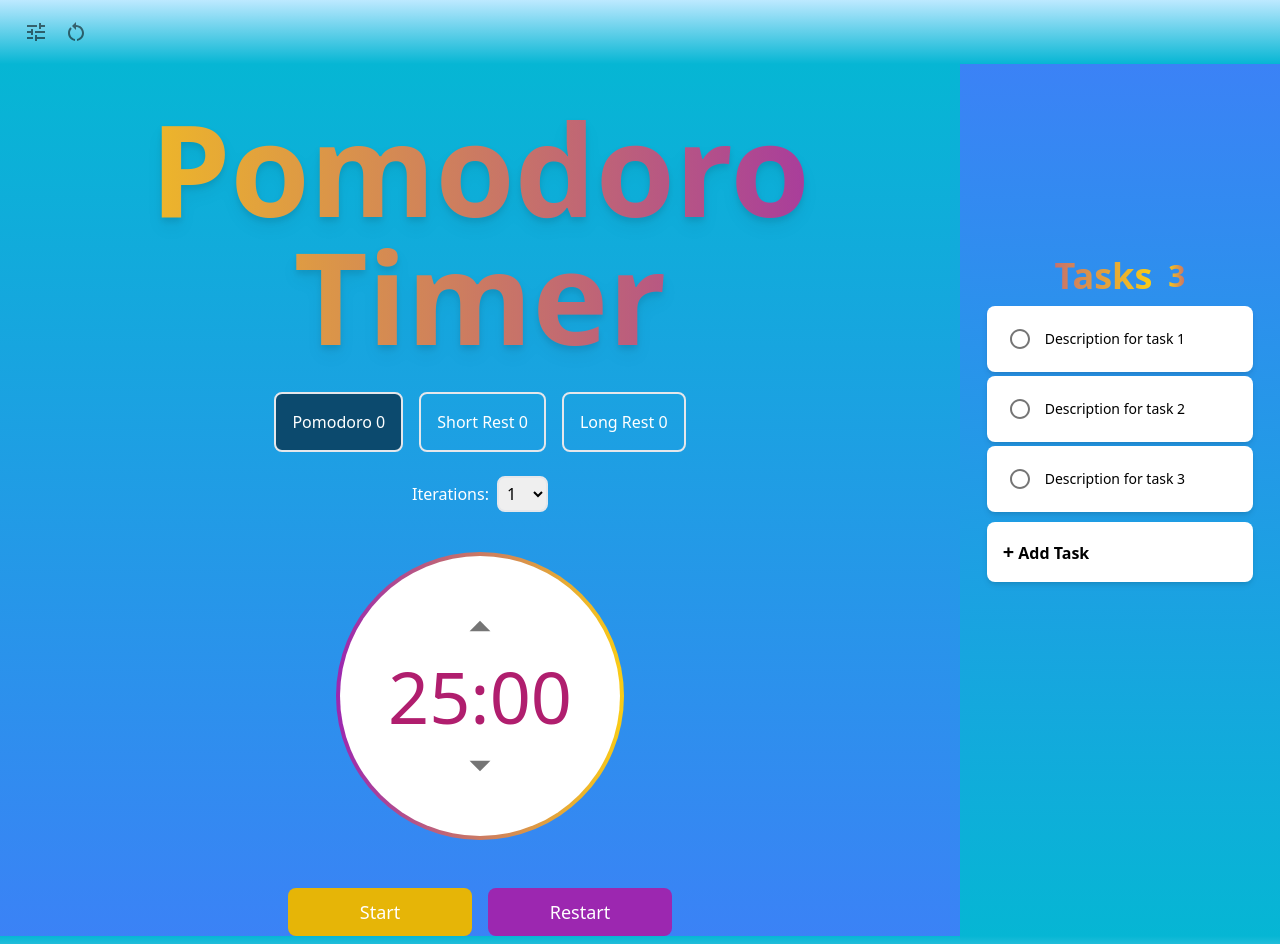
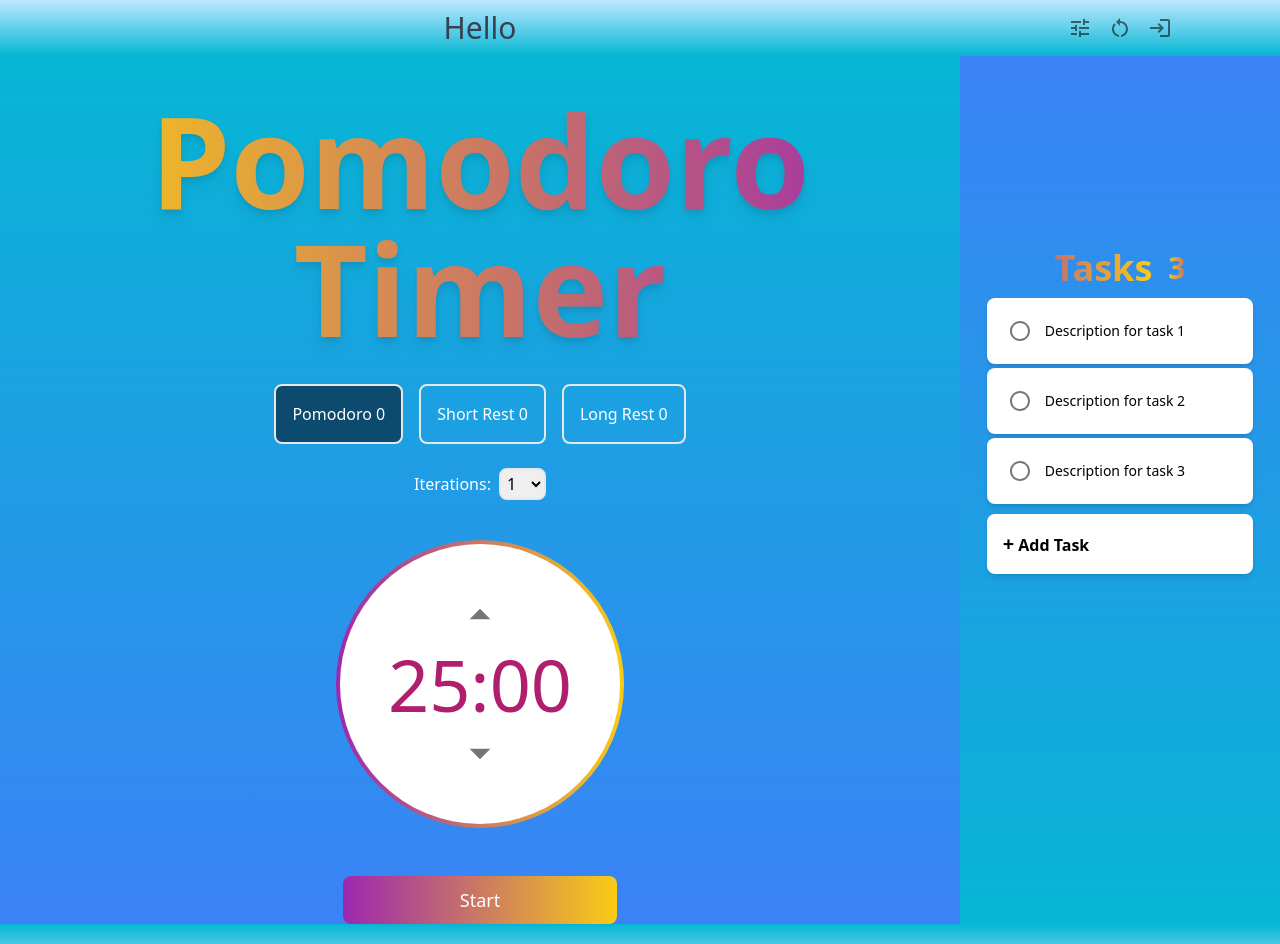
Before and after one commit to ozhayun/PomodoroTimer, a React (Create React App) app: page / in a window 1280 px wide. Shown: the top 944 px of the page. Built offline with nearby package versions, Linux system fonts and the light colour scheme.

Commit message:
Fix Navrbar

```diff
--- a/src/Components/Navbar.jsx
+++ b/src/Components/Navbar.jsx
@@ -6,7 +6,9 @@ import Tooltip from '@mui/material/Tooltip';
 
 const Navbar = ({ onCustomize, onReset }) => {
     return (
-        <div className="flex h-16 bg-gradient-to-b from-[#bde9ff] to-cyan-500 flex-row p-4 justify-center md:justify-start">
+        <div className="flex h-14 bg-gradient-to-b from-[#bde9ff] to-cyan-500 flex-row">
+            <div className='flex items-center justify-center w-3/4 text-3xl text-gray-700 font-base'>Hello</div>
+            <div className='flex justify-center w-1/4'>
                 <Tooltip title="Customize">
                     <IconButton onClick={onCustomize}>
                         <TuneIcon />
@@ -17,12 +19,13 @@ const Navbar = ({ onCustomize, onReset }) => {
                         <RestartAltIcon />
                     </IconButton>
                 </Tooltip>
-            {/* <Tooltip title="Login">
+                <Tooltip title="Login">
                     <IconButton >
                         <LoginIcon />
                     </IconButton>
-            </Tooltip> */}
+                </Tooltip>
             </div>
+        </div >
     )
 }
 
--- a/src/Components/Pomodoro.jsx
+++ b/src/Components/Pomodoro.jsx
@@ -85,7 +85,7 @@ export const Pomodoro = ({ settings, updateSettings, onReset }) => {
                         return prev;
                     }
                 });
-            }, 1000);
+            },);
         }
         return () => clearInterval(interval);
     }, [isActive, handleTimerEnd]);
--- a/src/Components/Progress.jsx
+++ b/src/Components/Progress.jsx
@@ -34,18 +34,18 @@ export const Progress = ({
             </div>
             <div className="flex items-center">
                 {isActive ?
-                    <div className="p-1 text-white text-md sm:text-sm md:text-base"
+                    <div className="p-0.5 text-white sm:text-lg"
                     >
                         Iteration: {currentIteration} / {iterations}
                     </div>
                     :
                     <>
-                        <label htmlFor="iterations" className="mr-2 text-white">Iterations:</label>
+                        <label htmlFor="iterations" className="text-base text-white">Iterations:</label>
                         <select
                             id="iterations"
                             value={totalIterations}
                             onChange={onIterationChange}
-                            className="p-1 text-xs border-2 rounded-lg sm:text-sm md:text-base"
+                            className="p-0.5 ml-2 text-xs border-2 rounded-lg sm:text-sm md:text-base"
                         >
                             {[...Array(10)].map((_, i) => (
                                 <option key={i + 1} value={i + 1}>{i + 1}</option>
--- a/src/Components/Timer.jsx
+++ b/src/Components/Timer.jsx
@@ -31,21 +31,21 @@ export const Timer = ({ min, sec, isActive, onStart, onStop, onRestart, onUp, on
                     </div>
                 </div>
             </div>
-            <div className='flex flex-row w-full max-w-xs mt-8 space-x-4 sm:mt-10 md:mt-12 sm:max-w-sm'>
+            <div className='flex flex-row w-2/3 max-w-xs mt-8 space-x-4 sm:mt-10 md:mt-12 sm:max-w-sm'>
                 <button
-                    className='flex-1 text-white text-sm sm:text-base md:text-lg bg-[#e6b507] rounded-lg hover:bg-[#f5cb38] h-10 sm:h-12'
+                    className='flex-1 text-white text-sm sm:text-base md:text-lg  bg-gradient-to-r from-[#9c27b0] to-yellow-400  rounded-lg hover:bg-[#f5cb38] h-10 sm:h-12'
                     onClick={isActive ? onStop : onStart}
                 >
                     {isActive ? "Stop" : "Start"}
                 </button>
-                <button
+                {/* <button
                     // className={`flex-1 text-white text-sm sm:text-base md:text-lg rounded-lg ${!isActive ? 'bg-[#a19ba3]' : 'bg-[#9c27b0] hover:bg-purple-500'}   h-10 sm:h-12`}
                     className={`flex-1 text-white text-sm sm:text-base md:text-lg rounded-lg bg-[#9c27b0] hover:bg-purple-500' h-10 sm:h-12`}
                     onClick={onRestart}
                 // disabled={!isActive}
                 >
                     Restart
-                </button>
+                </button> */}
             </div>
         </div>
     );
```
Lines whose indentation alone changed are shown as unchanged.
